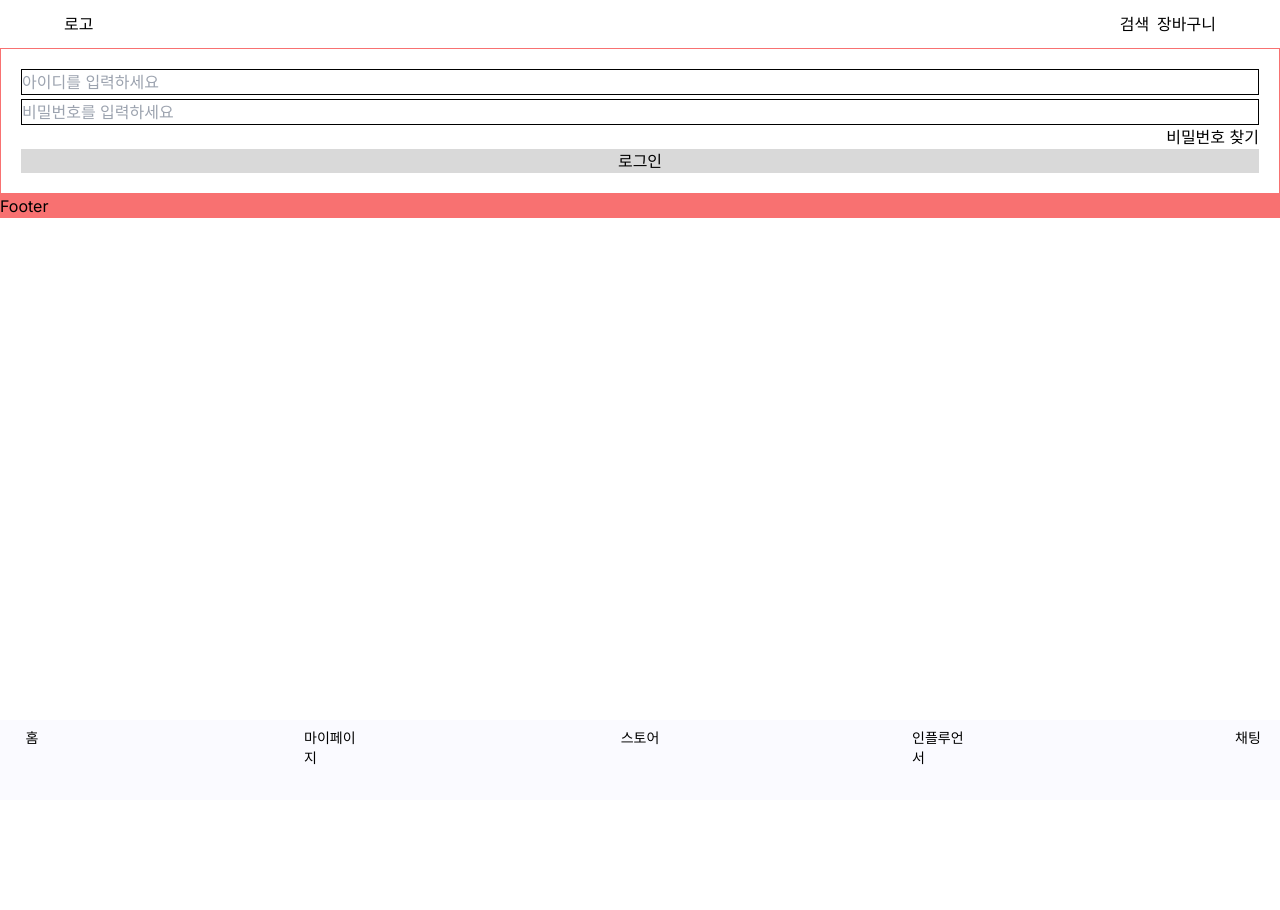
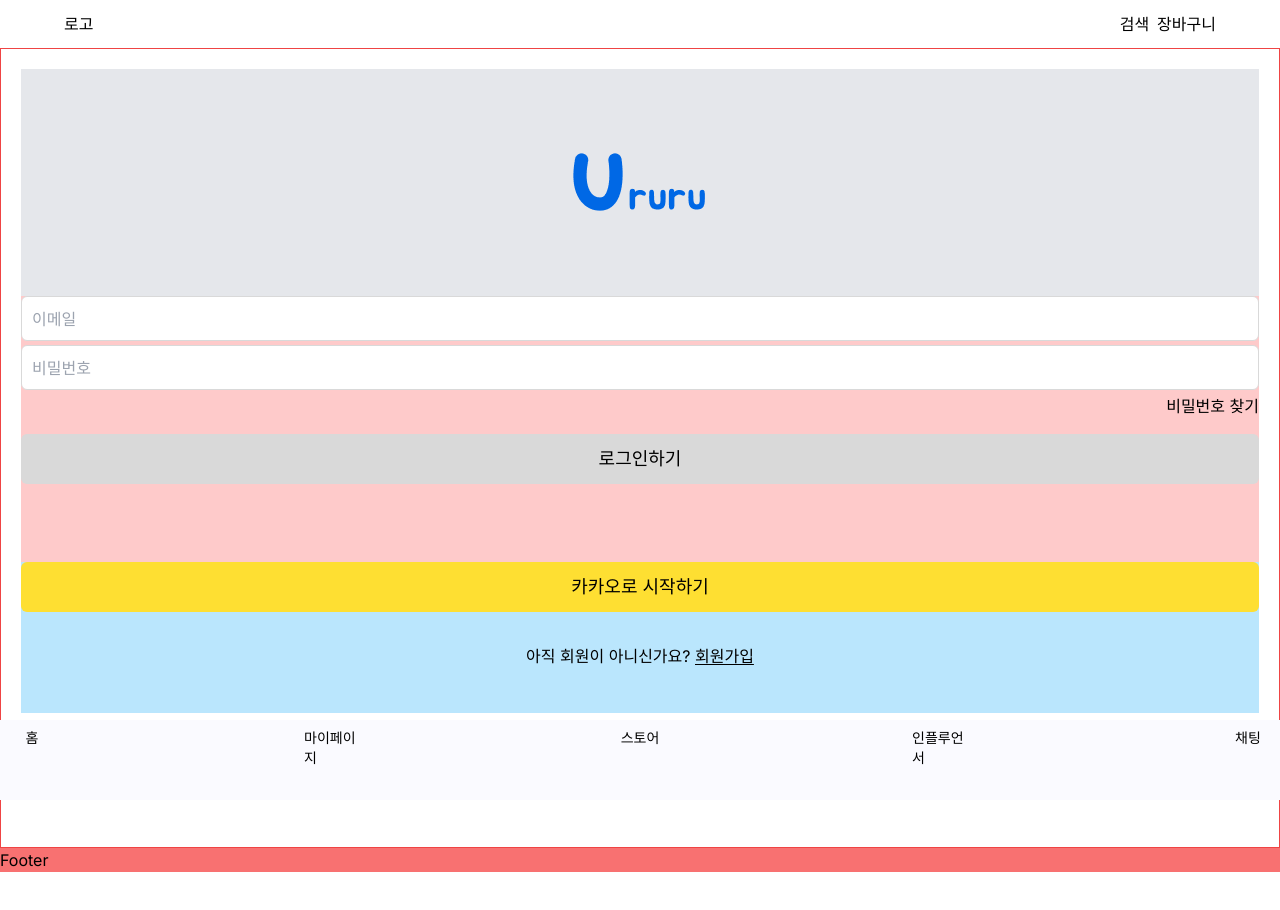
Before and after one commit to ssbmel/UrrProject, a Next.js app: page /login in a window 1280 px wide. Shown: the top 910 px of the page. Before the commit the page ends 800 px from the top, so only its background shows below. Built offline with nearby package versions, Linux system fonts and the light colour scheme.

Commit message:
style: 로그인페이지 css추가

```diff
--- a/src/components/login-signup/Login.tsx
+++ b/src/components/login-signup/Login.tsx
@@ -1,11 +1,16 @@
 'use client';
+
 import { userLogin } from '@/services/users/users.service';
 import { useRouter } from 'next/navigation';
 import { useRef } from 'react';
 import Button from '../common/button/Button';
 import { userDataStore } from '@/zustand/store';
+import Image from 'next/image';
+import logo from '../../../public/logo/URR_logo.png';
 
 export default function Login() {
+  const stInput = 'border border-[#D9D9D9] mb-1 h-[45px] rounded-md indent-2.5';
+
   const emailRef = useRef<HTMLInputElement>(null);
   const passwordRef = useRef<HTMLInputElement>(null);
   const router = useRouter();
@@ -32,23 +37,25 @@ export default function Login() {
     }
   };
 
-  console.log(userInfo);
-
   return (
     <>
-      <div>
-        <form onSubmit={onLoginHandler} className="flex flex-col border border-red-400 p-5">
-          <input type="text" placeholder="아이디를 입력하세요" className="border border-black mb-1" ref={emailRef} />
-          <input
-            type="password"
-            placeholder="비밀번호를 입력하세요"
-            className="border border-black"
-            ref={passwordRef}
-          />
-          <button className="flex justify-end">비밀번호 찾기</button>
+      <div className="flex flex-col p-5 h-svh border border-red-500">
+        <div className="bg-gray-200 h-[30%] flex justify-center items-center">
+          <Image src={logo} alt="URR 로고 이미지" width={134} height={65} />
+        </div>
 
-          <Button type="submit" label="로그인" styleClass="bg-[#D9D9D9]" />
+        <form onSubmit={onLoginHandler} className="flex flex-col bg-red-200 h-[35%]">
+          <input type="text" placeholder="이메일" className={stInput} ref={emailRef} />
+          <input type="password" placeholder="비밀번호" className={stInput} ref={passwordRef} />
+          <button className="flex justify-end mb-4">비밀번호 찾기</button>
+          <Button type="submit" label="로그인하기" styleClass="bg-[#D9D9D9] h-[50px] rounded-md text-lg" />
         </form>
+        <div className="flex flex-col items-center bg-sky-200 h-[20%]">
+          <Button label="카카오로 시작하기" styleClass="bg-[#FEDF32] w-full h-[50px] rounded-md mb-8 text-lg" />
+          <p>
+            아직 회원이 아니신가요? <span className="font-medium underline underline-offset-2">회원가입</span>
+          </p>
+        </div>
       </div>
     </>
   );
--- a/supabase/middleware.ts
+++ b/supabase/middleware.ts
@@ -30,16 +30,11 @@ export async function updateSession(request: NextRequest) {
   // supabase.auth.getUser(). A simple mistake could make it very hard to debug
   // issues with users being randomly logged out.
 
-  console.log(request.nextUrl.pathname);
-
   const {
     data: { user }
   } = await supabase.auth.getUser();
 
-  console.log(user);
-
   if (!user && request.nextUrl.pathname.startsWith('/mypage')) {
-    console.log('mypage');
     // no user, potentially respond by redirecting the user to the login page
     const url = request.nextUrl.clone();
     url.pathname = '/login';
```
Also changed, not shown: public/logo/URR_logo.png (added).
